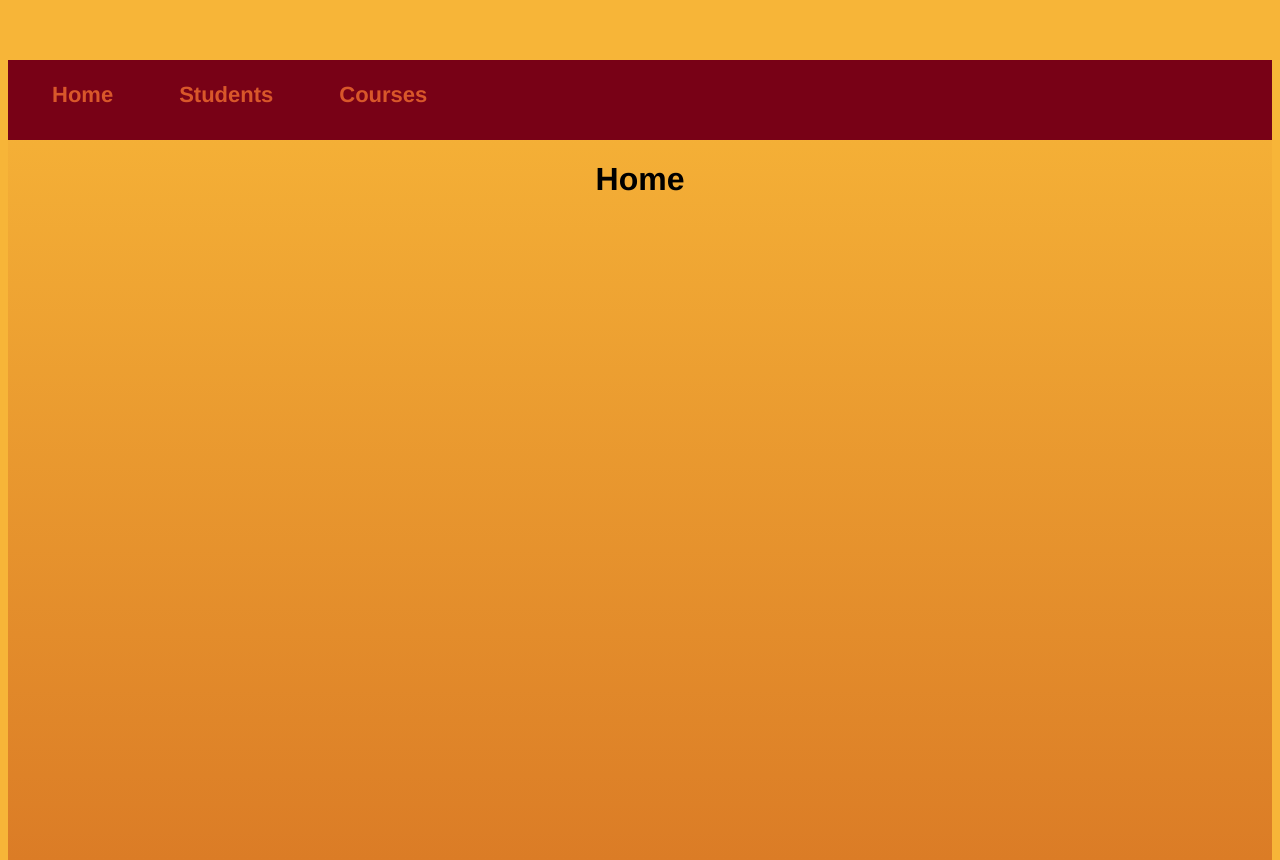
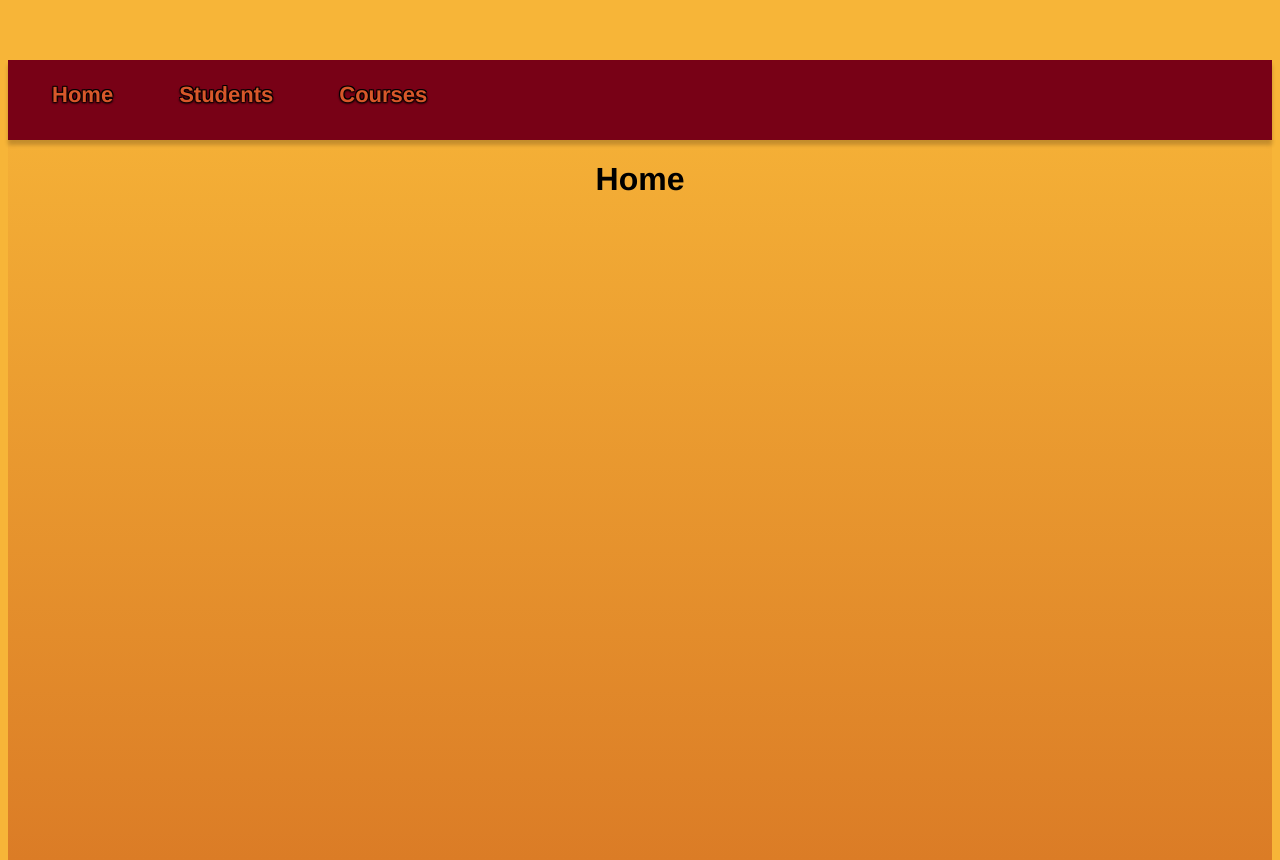
Before and after one commit to AdamMontemurro/ClownClassCenter, a Vue app in the folder client/clown-client/: page / in a window 1280 px wide. In both pictures the pointer is over the link "Home". Built offline with nearby package versions, Linux system fonts and the light colour scheme.

Commit message:
pointer on hover for nav

```diff
--- a/client/clown-client/src/components/NavBar.vue
+++ b/client/clown-client/src/components/NavBar.vue
@@ -18,6 +18,7 @@
   background-color: #780116;
   width:100%;
   height: 80px;
+  box-shadow: 0 5px 4px 0 rgba(0,0,0,.2);
 
 }
 nav a {
@@ -29,6 +30,17 @@ nav a {
   font-weight: 800;
   font-size: 22px;
   display: flex;
+  text-shadow: -1px 1px 2px #000,
+    1px 1px 2px #000,
+    1px -1px 0 #000,
+    -1px -1px 0 #000;
 }
 
+nav a:hover {
+  cursor: pointer;
+
+}
+
+
+
 </style>
```
